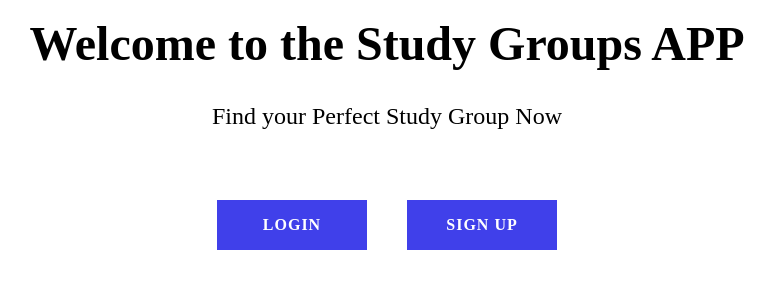
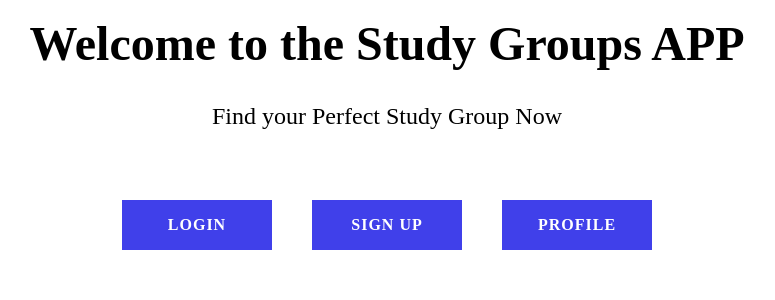
Before and after one commit to lilyichise/termproject2023spring, a Flask app: page / in a window 1280 px wide. Shown: the part 184-484 px from the top of the page, without its empty margins (253-1028 px from the left). Run offline with Flask 3, Linux system fonts and the light colour scheme; data comes from the database, SQL or seed files in the repository; data that the repository does not hold is empty.

Commit message:
it works

```diff
--- a/app.py
+++ b/app.py
@@ -61,9 +61,12 @@ def get_db():
     return g.db
 
 ##########################################
+
+
 def get_db():
     db_path = 'study_groups.db'
     return StudyGroupDatabase(db_path)
+
 
 @app.teardown_appcontext
 def close_connection(exception):
@@ -84,7 +87,7 @@ def homepage():
 @app.route("/login", methods=['GET', 'POST'])
 def login():
     # check if the user is already logged in
-    if 'user_id' in session:
+    if current_user.is_authenticated:
         return redirect(url_for('profile'))
 
     # handle the login form submission
@@ -114,7 +117,7 @@ def login():
 @app.route('/signup', methods=['GET', 'POST'])
 def signup():
     # check if the user is already logged in
-    if 'user_id' in session:
+    if current_user.is_authenticated:
         return redirect(url_for('profile'))
 
     # handle the signup form submission
@@ -165,7 +168,8 @@ def profile():
         db.insert_user_data(session['user_id'], name, course_code,
                             meet_days, meet_times, group_size, work_style, goal)
 
-        matching_users = db.find_matching_users(session['user_id'], course_code, meet_days, meet_times, group_size, work_style, goal)
+        matching_users = db.find_matching_users(
+            session['user_id'], course_code, meet_days, meet_times, group_size, work_style, goal)
 
         if len(matching_users) == 0:
             flash("No match found.")
@@ -185,7 +189,8 @@ def profile():
 @app.route('/logout')
 @login_required
 def logout():
-    logout_user()
+    # Clear the user's session
+    session.pop('username', None)
     return redirect(url_for('homepage'))
 
 
--- a/templates/homepage.html
+++ b/templates/homepage.html
@@ -35,6 +35,30 @@
             /* set a high z-index value */
         }
 
+        /* Style the profile button */
+        #profile-button {
+            display: block;
+            width: 150px;
+            height: 50px;
+            background-color: #4040ea;
+            color: white;
+            font-size: 16px;
+            font-weight: bold;
+            border: none;
+            text-align: center;
+            text-decoration: none;
+            text-transform: uppercase;
+            letter-spacing: 1px;
+            transition: background-color 0.3s ease;
+            cursor: pointer;
+            margin-top: 50px;
+            line-height: 50px;
+        }
+
+        #profile-button:hover {
+            background-color: #3e8e41;
+        }
+
         /* Style the heading */
         h1 {
             color: black;
@@ -70,6 +94,7 @@
     <div class="button-container">
         <a href="/login" id="login-button">Login</a>
         <a href="/signup" id="sign-up-button">Sign Up</a>
+        <a href="/profile" id="profile-button">Profile</a>
     </div>
 </body>
 <style>
@@ -81,7 +106,8 @@
     }
 
     #login-button,
-    #sign-up-button {
+    #sign-up-button,
+    #profile-button {
         display: block;
         width: 150px;
         height: 50px;
@@ -102,7 +128,8 @@
 
 
     #login-button:hover,
-    #sign-up-button:hover {
+    #sign-up-button:hover,
+    #profile-button:hover {
         background-color: #3e8e41;
     }
 </style>
```
Also changed, not shown: demo.py (added).
